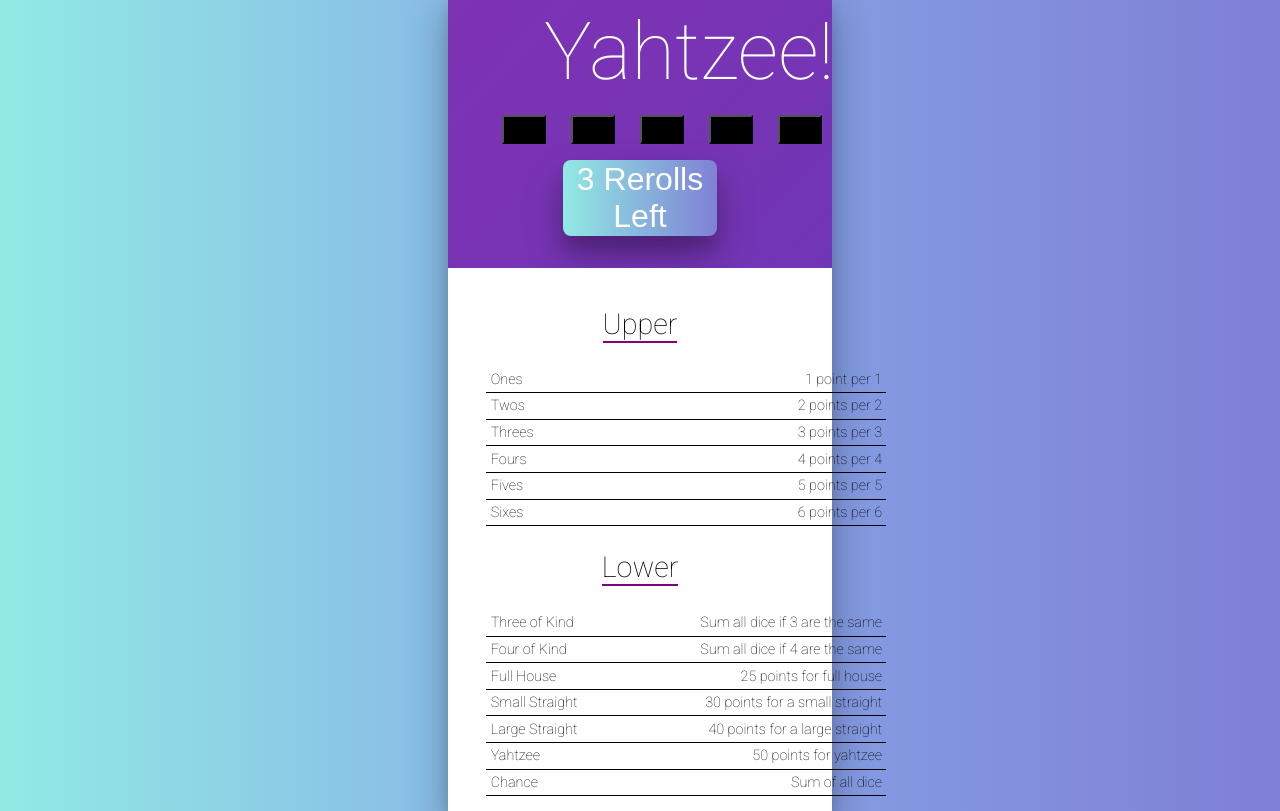
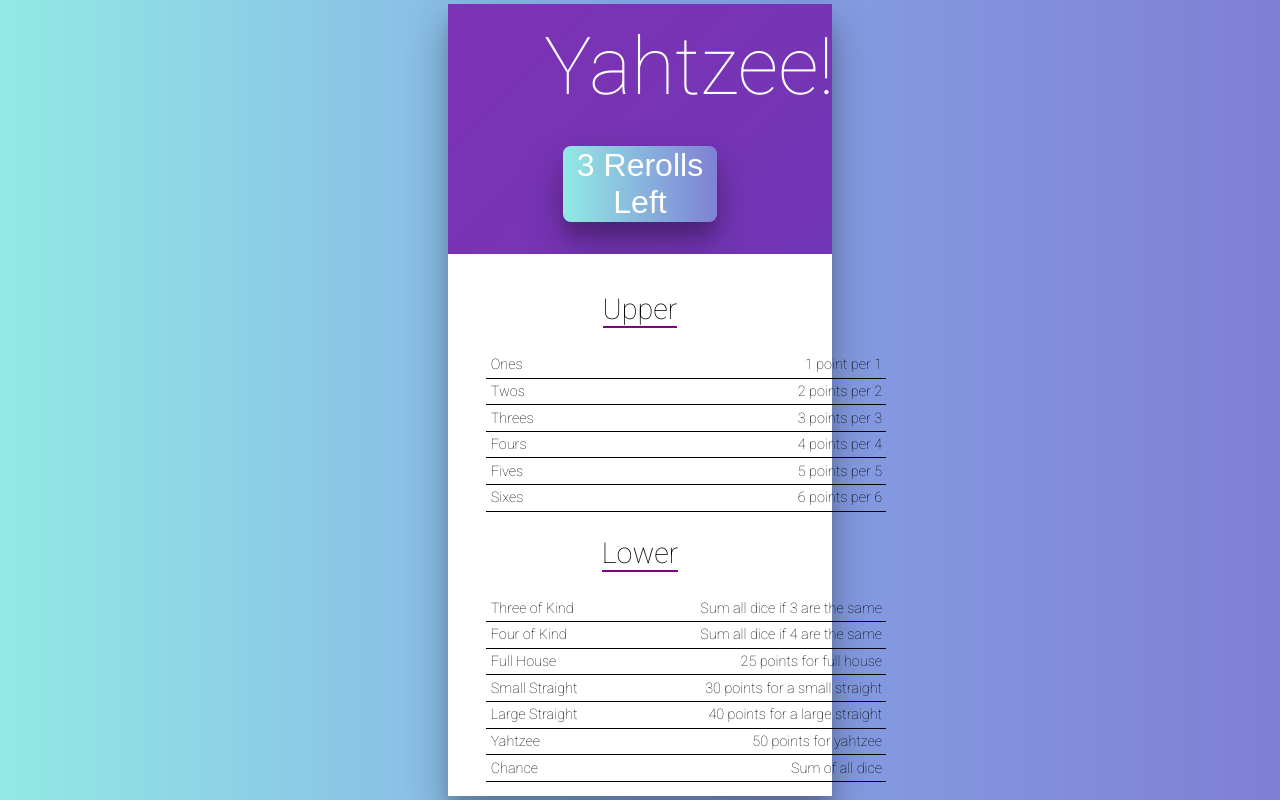
Before and after one commit to SpyrosGeo/Yahtzee, a React (Create React App) app: page / in a window 1280 px wide. Built offline with nearby package versions, Linux system fonts and the light colour scheme.

Commit message:
refactored some css s

```diff
--- a/package.json
+++ b/package.json
@@ -14,6 +14,7 @@
     "eject": "react-scripts eject"
   },
   "devDependencies": {
+    "@fortawesome/fontawesome-free": "^5.10.2",
     "enzyme": "^3.8.0",
     "enzyme-adapter-react-16": "^1.7.1",
     "enzyme-to-json": "^3.3.5"
--- a/src/Die.css
+++ b/src/Die.css
@@ -1,5 +1,5 @@
 /* Original Styles For Numbers, before icons added in */
-.Die {
+/* .Die {
   font-size: 25px;
   display: inline-block;
   padding: 0.5em 0.8em;
@@ -8,12 +8,14 @@
   background-color: black;
   color: white;
   margin-right: 1em;
-}
+} */
 
 /* THE NICER STYLES MADE FOR THE FONT-AWESOME ICONS... */
 
-/* .Die {
+.Die {
   color: white;
+  /* font-size: 85px;
+  padding: 0em 0.0em; */
   text-shadow: 0 19px 38px rgba(0, 0, 0, 0.3), 0 15px 12px rgba(0, 0, 0, 0.1);
   transition: all 0.3s ease;
 }
@@ -43,4 +45,4 @@
   100% {
     transform: rotate(360deg);
   }
-} */
+}
--- a/src/Die.js
+++ b/src/Die.js
@@ -2,6 +2,9 @@
 import "./Die.css";
 
 class Die extends Component {
+  static defaultProps={
+     numberToWord:["one","two","three","four","five","six"]
+  };
   constructor(props){
     super(props);
     this.newHandleClick = this.newHandleClick.bind(this);
@@ -10,14 +13,16 @@
     this.props.handleClick(this.props.idx);
   }
   render() {
+    this.props.numberToWord[this.props.val-1]
+    let classes = ` Die fas fa-dice-${this.props.numberToWord[this.props.val - 1]} fa-5x `;
+    if(this.props.locked) classes +="Die-locked"
     return (
-      <button
-        className={"Die"}
-        style={{ backgroundColor: this.props.locked ? "grey" : "black" }}
+      <i
+        className={classes}
         onClick={this.newHandleClick}
       >
-        {this.props.val}
-      </button>
+        {/* {this.props.val} */}
+      </i>
     );
   }
 }
--- a/src/Game.js
+++ b/src/Game.js
@@ -72,7 +72,7 @@
     return (
       <div className='Game'>
         <header className='Game-header'>
-          <h1 className='App-title'>Yahtzee!</h1>
+          <h1 className='App-title'>Yahtzee! </h1>
 
           <section className='Game-dice-section'>
             <Dice
--- a/src/index.js
+++ b/src/index.js
@@ -2,6 +2,7 @@
 import ReactDOM from 'react-dom';
 import './index.css';
 import App from './App';
+import "@fortawesome/fontawesome-free/css/all.css"
 import registerServiceWorker from './registerServiceWorker';
 
 ReactDOM.render(<App />, document.getElementById('root'));
```
Also changed, not shown: 1 other file (tests, documents, lock files or other folders).
